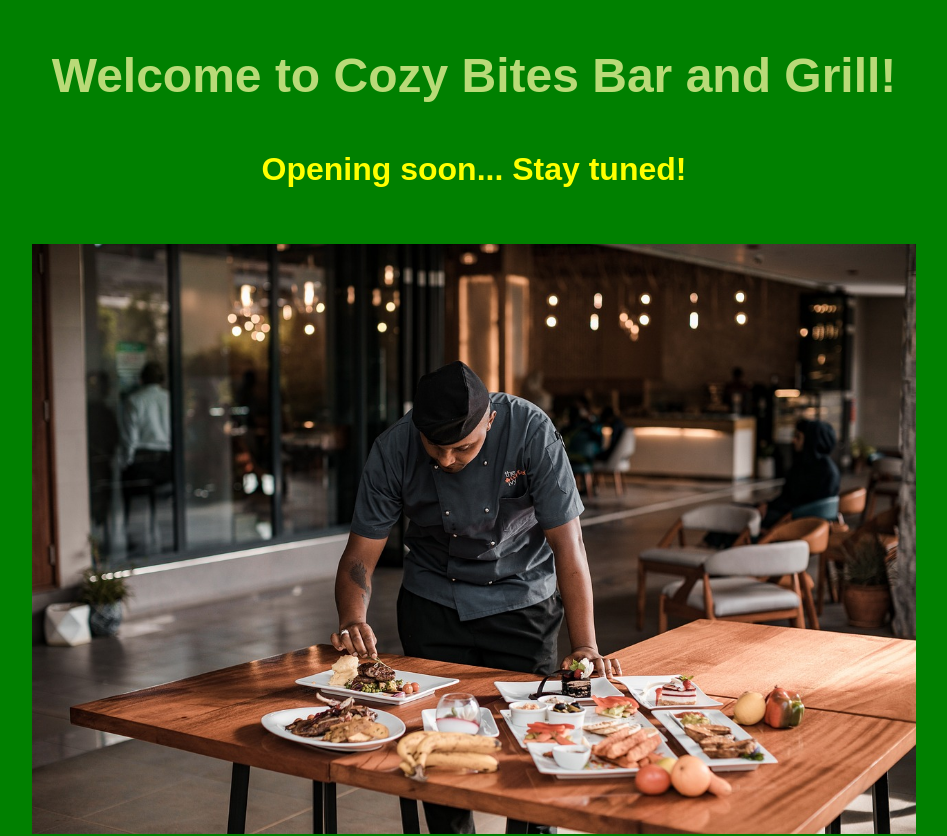
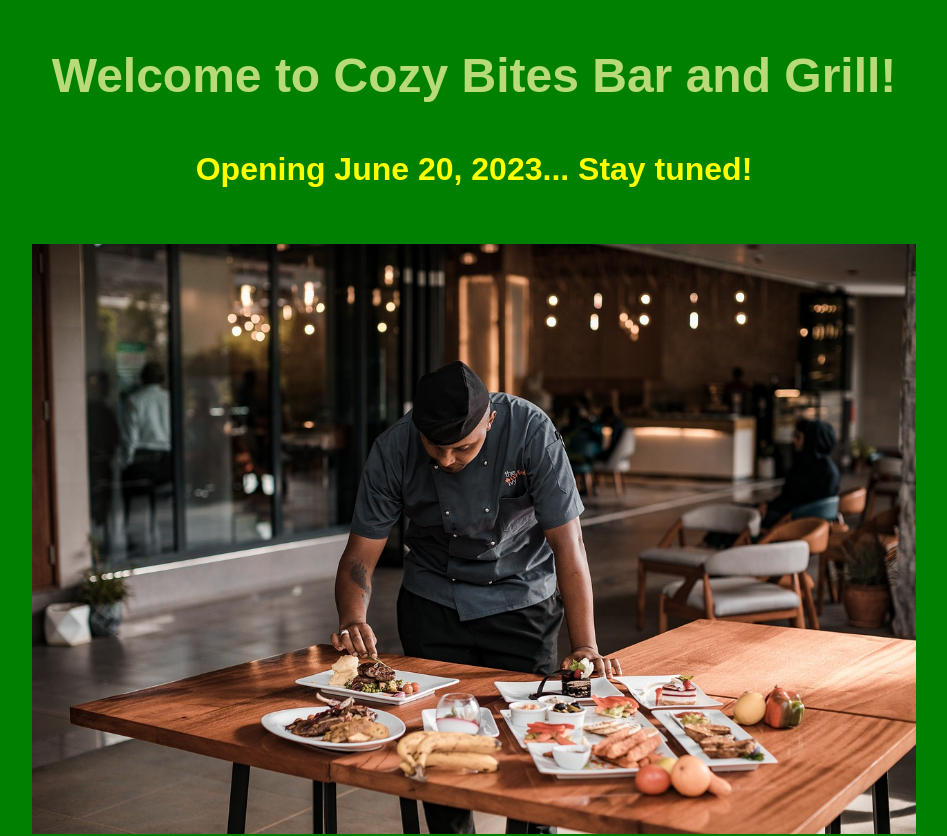
Before and after one commit to blkcnt/yummy, a website: page express/index.html in a window 1280 px wide. Shown: the top 836 px of the page, without its empty margins (166-1113 px from the left). Drawn offline with Linux system fonts and the light colour scheme.

Commit message:
Update index.html
Changed the opening date.

```diff
--- a/express/index.html
+++ b/express/index.html
@@ -5,7 +5,7 @@
 </head>
 <body>
     <h1>Welcome to Cozy Bites Bar and Grill!</h1>
-    <h2>Opening soon... Stay tuned!</h2>
+    <h2>Opening June 20, 2023... Stay tuned!</h2>
     <img class="hero" src="main.jpg" alt="main photo of restaurant" />
 </body>
 <foot>
```
